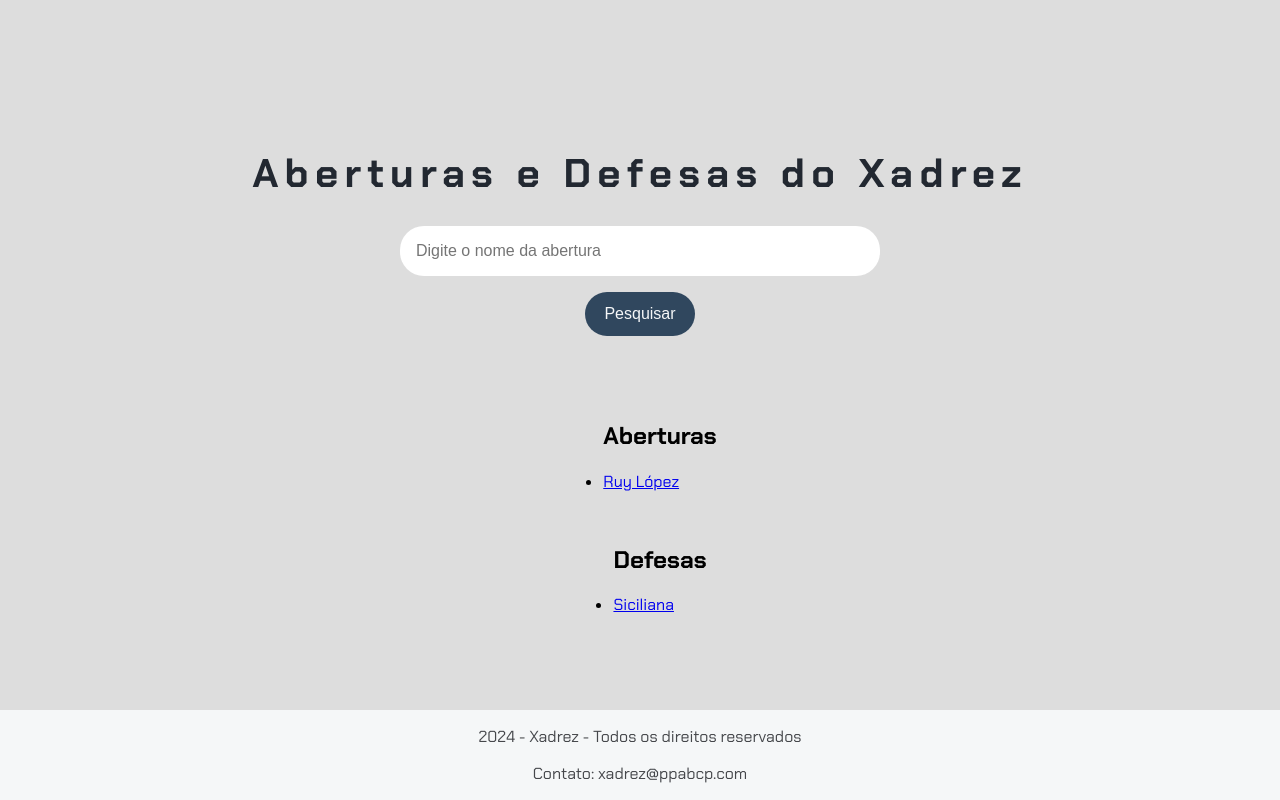
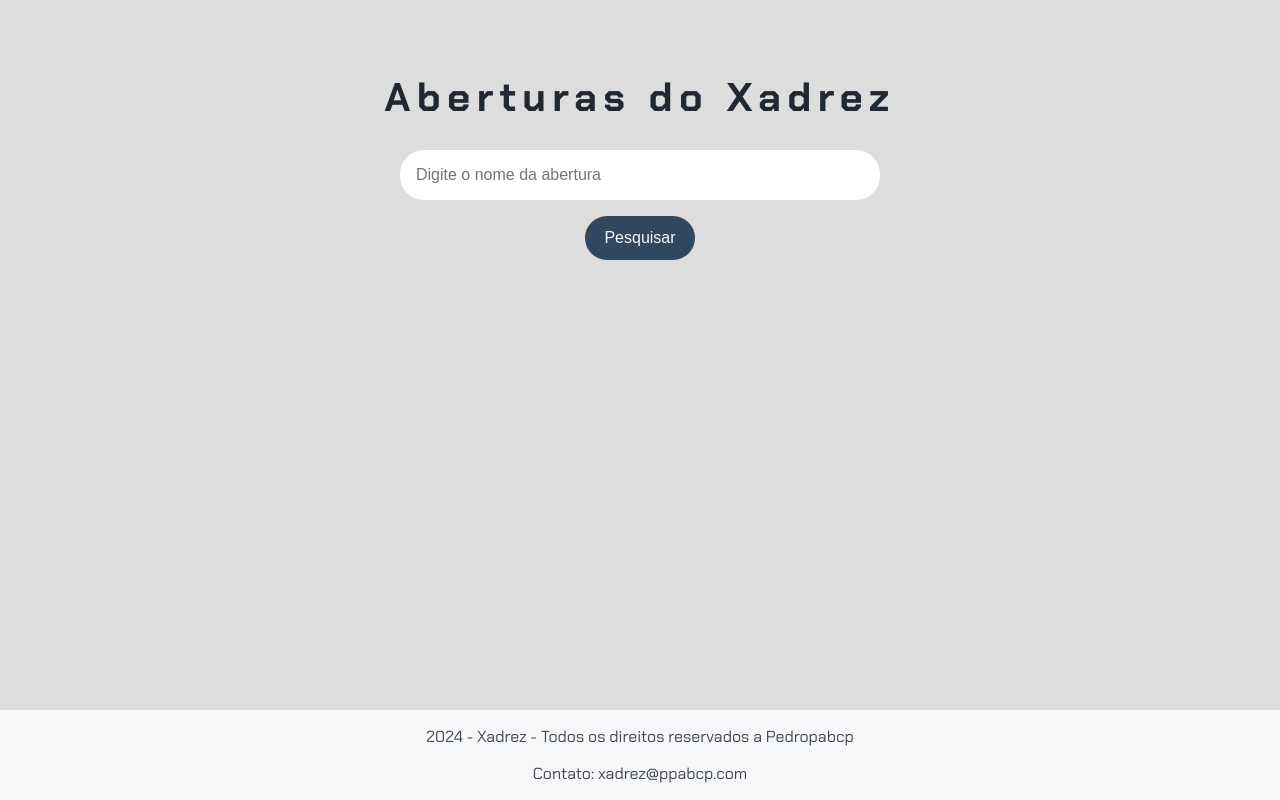
Before and after one commit to makajamaon/Imers-o-Gemini, a plain HTML site: page Index.html in a window 1280 px wide. Drawn offline with Linux system fonts and the light colour scheme.

Commit message:
Update Index.html

```diff
--- a/Index.html
+++ b/Index.html
@@ -8,26 +8,23 @@
 </head>
 <body>
     <header>
-        <h1>Aberturas e Defesas do Xadrez</h1>
+        <h1>Aberturas do Xadrez</h1>
     </header>
     <main>
         <section>
-        <input type="text" placeholder="Digite o nome da abertura">
-        <button>Pesquisar</button>
+        <input type="text" placeholder="Digite o nome da abertura" id="campoDePesquisa">
+        <button onclick="pesquisar()">Pesquisar</button>
     </section>
-    <section>
-            <ul id="aberturas"><h2>Aberturas</h2>
-                <li><a href="https://www.chessgames.com/perl/chessgame?gid=1820409" target="_blank">Ruy López</a></li>
-            </ul>
+    <section class="resultados-pesquisa"
+        id="resultados-pesquisa">
 
-            <ul id="defesas"><h2>Defesas</h2>
-                <li><a href="https://www.chessgames.com/perl/chessgame?gid=1070174" target="_blank">Siciliana</a></li>
-            </ul>
     </section>
     </main>
     <footer>
-        <p>2024 - Xadrez - Todos os direitos reservados</p>
+        <p>2024 - Xadrez - Todos os direitos reservados a Pedropabcp</p>
         <p>Contato: xadrez@ppabcp.com</p>
     </footer>
+    <script src="dados.js"></script>
+    <script src="app.js"></script>
 </body>
 </html>
```
